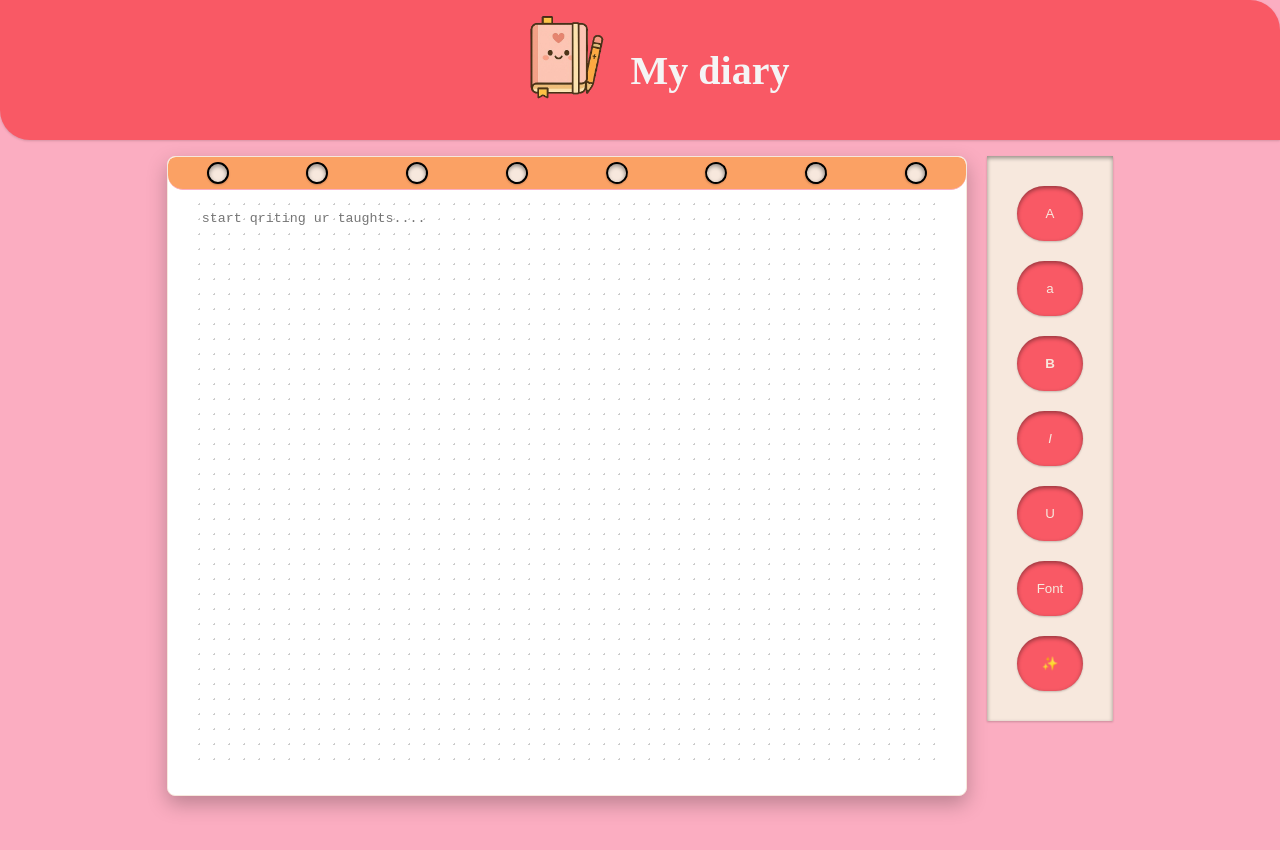
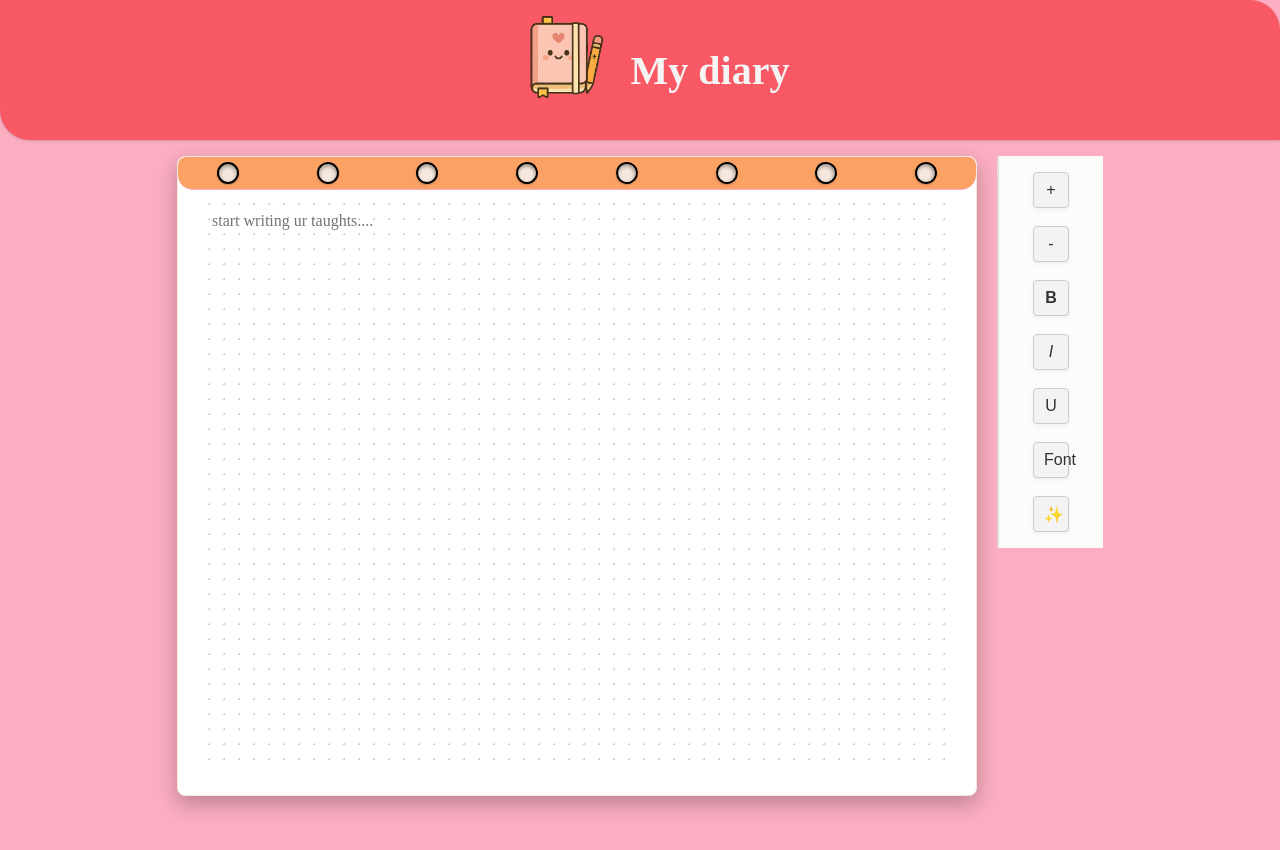
Before and after one commit to MeenakshiAM/QuietQuill, a React (Vite) app: page / in a window 1280 px wide. Shown: the top 850 px of the page. Built offline with nearby package versions, Linux system fonts and the light colour scheme.

Commit message:
first commit

```diff
--- a/src/App.css
+++ b/src/App.css
@@ -108,22 +108,57 @@ NOTEBOOK ---------------------
 
 }
 
-.toolbar{
-  padding: 20px;
-
-  margin-right: 0%;
-  display:flex;
+.toolbar {
+  display: flex;
   flex-direction: column;
-  background-color: #F7E8DD;
-    box-shadow: inset 0 2px 4px rgba(0, 0, 0, 0.4), 0 1px 2px rgba(0, 0, 0, 0.2);
+  align-items: center;
+  padding: 12px;
+  background-color: #fdfcfb;
+  border-left: 2px solid #ddd;
+  min-width: 80px;
+  gap: 10px;
 }
 
-.toolbar button{
-  padding: 20px;
-  background-color: #F95965;
-  color: #F7E8DD;
-  border:none;
-  border-radius: 50px;
-  margin:10px;
-    box-shadow: inset 0 2px 4px rgba(0, 0, 0, 0.4), 0 1px 2px rgba(0, 0, 0, 0.2);
+.toolbar button {
+  width: 36px;
+  height: 36px;
+  border: none;
+  border-radius: 8px;
+  background-color: #ffffff;
+  box-shadow: 0 2px 5px rgba(0, 0, 0, 0.05);
+  font-size: 16px;
+  font-weight: 500;
+  color: #333;
+  cursor: pointer;
+  transition: all 0.2s ease-in-out;
 }
+
+.toolbar button:hover {
+  background-color: #f2f2f2;
+  transform: scale(1.05);
+}
+
+.toolbar button:active {
+  background-color: #e0e0e0;
+  transform: scale(0.95);
+}
+
+/* Optional: Tooltip effect when hovered */
+.toolbar button::after {
+  content: attr(data-tooltip);
+  position: absolute;
+  left: 100%;
+  margin-left: 8px;
+  background: #333;
+  color: #fff;
+  font-size: 12px;
+  padding: 2px 6px;
+  border-radius: 4px;
+  opacity: 0;
+  pointer-events: none;
+  transition: opacity 0.2s;
+}
+
+.toolbar button:hover::after {
+  opacity: 1;
+}
--- a/src/Components/Note.jsx
+++ b/src/Components/Note.jsx
@@ -2,6 +2,58 @@ import React, { useState } from 'react';
 import '../App.css';
 
 export default function Note(){
+    const [notebook, setNotebook] = React.useState('');
+    const [fontSize, setFontSize] = React.useState(16);
+    const [FontStyle, setFontStyle] = React.useState({
+
+        bold:false,
+        italic:false,
+        underline:false,
+
+    });
+    const [fontFamily, setFontFamily] = React.useState('san-serif');
+    const [showFontOptions, setShowFontOptions] = useState(false);
+    const [noteText, setNoteText] = useState(''); // added missing state
+
+    const fontFamilies =[
+         'Arial, sans-serif',
+        'Verdana, sans-serif',
+        'Georgia, serif',
+        'Courier New, monospace',
+        'Inter, sans-serif',
+        'Times New Roman, serif',
+        'monospace'
+    ];
+
+    //here we need to make use of these usestates.. dynamically
+    // so we need to create the fns required
+    // we can create the arrow fns
+
+    const increasefs=()=>setFontSize(prevSize=>prevSize+2);
+    const decreasefs=()=>setFontSize(prevSize=>prevSize-2);
+
+    //now for the bold itallic and underline
+    const toggleFontStyle = (style) => {
+        setFontStyle(prev => ({
+            ...prev,
+            [style]: !prev[style]
+        }));
+    }
+
+    const selectFontFamily = (newFont) =>{
+        setFontFamily(newFont);
+        setShowFontOptions(false);
+    }
+
+    const toolbarButtonStyle = {
+        margin: '4px',
+        padding: '6px 10px',
+        border: '1px solid #ccc',
+        borderRadius: '4px',
+        backgroundColor: '#f3f3f3',
+        cursor: 'pointer',
+    };
+
     return(
         //this is the whole container in which the notebook and the toolbar exist
         <div className="note-book">
@@ -14,10 +66,19 @@ export default function Note(){
                         <div key={i} className="ring" style={{ transform: `rotate(${i * 5}deg)` }}></div>
                     ))}
                 </div>
-            {/* the text are in which we need to enteer the diary entry */}
+                {/* the text are in which we need to enteer the diary entry */}
                 <div className='main-note'>
                     <textarea className='text-area'
-                    placeholder='start qriting ur taughts.... '
+                    placeholder='start writing ur taughts.... '
+                    style={{
+                        fontSize:`${fontSize}px`,
+                        fontWeight: FontStyle.bold?'bold':'normal',
+                        fontStyle: FontStyle.italic?'italic':'normal',
+                        textDecoration: FontStyle.underline?'underline':'none',
+                        fontFamily:fontFamily
+                    }}
+                    onChange={(e) => setNoteText(e.target.value)}
+                    value={noteText}
                     >
 
                     </textarea>
@@ -26,17 +87,33 @@ export default function Note(){
             </div>
             {/* this is the toolbar through which the adjustments are done */}
             <div className='toolbar'>
-                 {/* im creating this section by providing the buttons to trigger the fn related */}
-                <button>A</button>
-                <button>a</button>
-                <button><strong>B</strong></button>
-                <button><i>I</i></button>
-                <button>U</button>
-                <button>Font</button>
-                <button>✨</button>
+                {/* im creating this section by providing the buttons to trigger the fn related */}
+                <button onClick={increasefs} style={toolbarButtonStyle}>+</button>
+                <button onClick={decreasefs} style={toolbarButtonStyle}>-</button>
+                <button onClick={() => toggleFontStyle('bold')} style={{ ...toolbarButtonStyle, fontWeight: FontStyle.bold ? 'bold' : 'normal' }}>
+                    <strong>B</strong></button>
 
+                <button onClick={() => toggleFontStyle('italic')} style={{ ...toolbarButtonStyle, fontStyle: FontStyle.italic? 'italic' : 'normal' }}><i>I</i></button>
+
+                <button onClick={() => toggleFontStyle('underline')} style={{...toolbarButtonStyle, textDecoration: FontStyle.underline? 'underline' : 'none'}}>U</button>
+
+                <button onClick={() => setShowFontOptions(!showFontOptions)} style={toolbarButtonStyle}>Font</button>
+                <button style={toolbarButtonStyle}>✨</button>
+
+                {showFontOptions && (
+                    <div className="font-dropdown">
+                        {fontFamilies.map((font, idx) => (
+                            <div
+                                key={idx}
+                                onClick={() => selectFontFamily(font)}
+                                style={{ fontFamily: font, cursor: 'pointer', padding: '4px' }}
+                            >
+                                {font.split(',')[0]}
+                            </div>
+                        ))}
+                    </div>
+                )}
             </div>
-
         </div>
     );
 }
```
